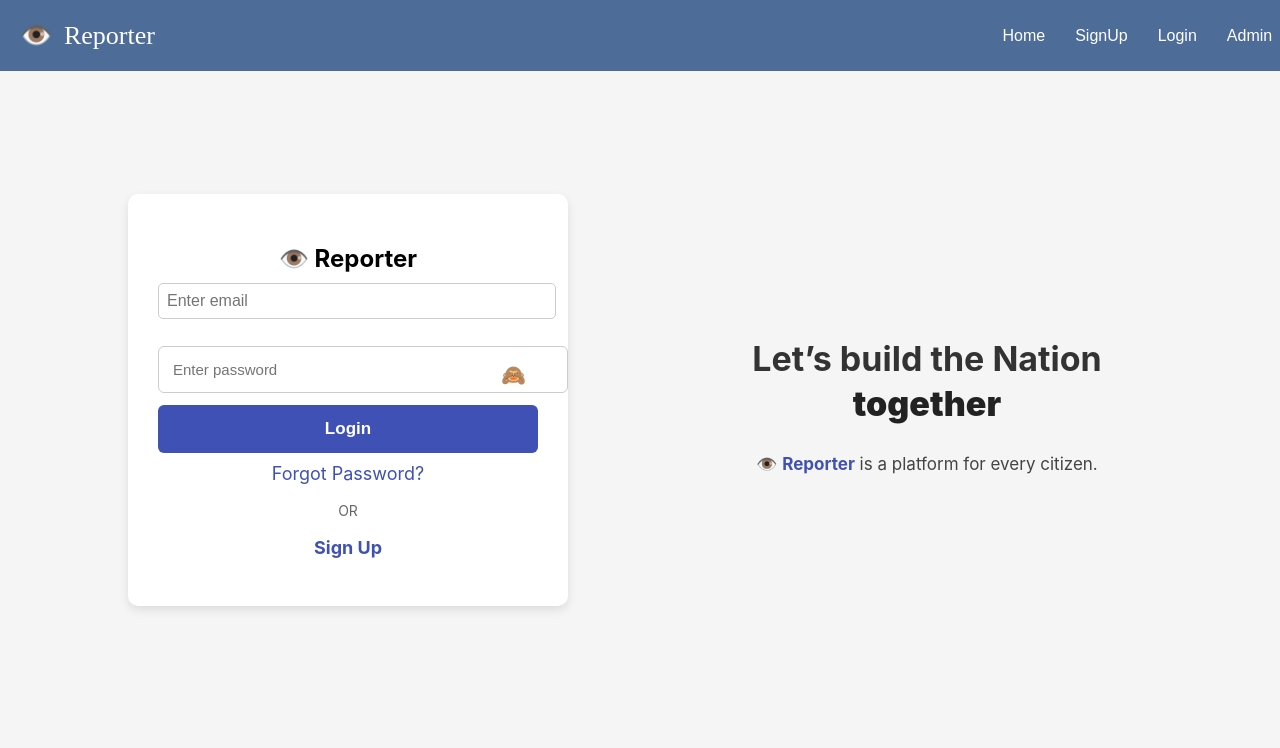
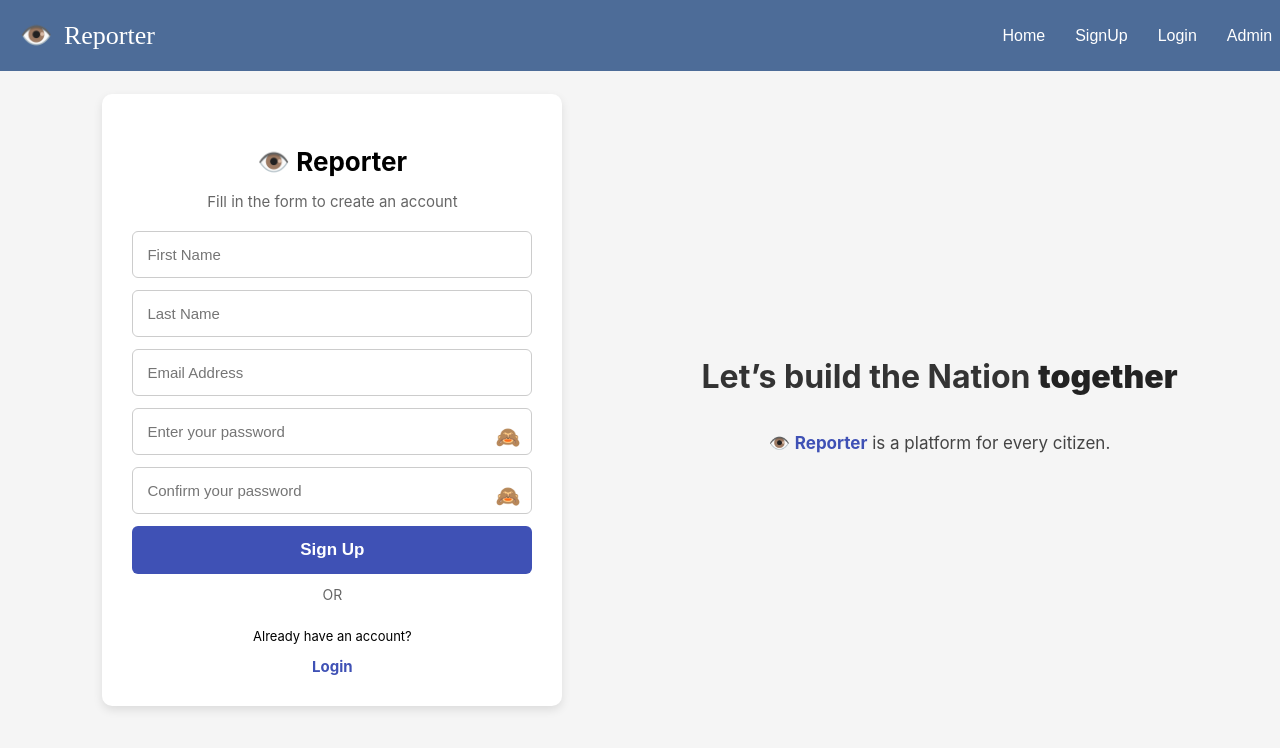
Before and after one commit to Skian9299/IReporter, a React (Create React App) app in the folder frontend/: page /signup in a window 1280 px wide. Before the commit this address led to /login. Shown: the top 748 px of the page. Built offline with nearby package versions, Linux system fonts and the light colour scheme.

Commit message:
SignUp redone

```diff
--- a/frontend/src/pages/SignUp.js
+++ b/frontend/src/pages/SignUp.js
@@ -1,303 +1,164 @@
-// import React, { useState, useEffect, useCallback } from "react";
-// import { useNavigate } from "react-router-dom";
-// import "./AllReports.css";
+import React, { useState } from "react";
+import axios from "axios";
+import "./SignUp.css";
 
-// const AllReports = () => {
-//   const navigate = useNavigate();
-//   const [username, setUsername] = useState("User");
-//   const [reports, setReports] = useState([]);
-//   const [loading, setLoading] = useState(true);
-//   const [error, setError] = useState(null);
+const SignUp = () => {
+  const [formData, setFormData] = useState({
+    first_name: "",
+    last_name: "",
+    email: "",
+    password: "",
+    confirmPassword: "",
+  });
 
-//   // Helper function to parse localStorage safely
-//   const getStoredUser = () => {
-//     try {
-//       return JSON.parse(localStorage.getItem("user"));
-//     } catch {
-//       return null;
-//     }
-//   };
+  const [showPassword, setShowPassword] = useState(false);
+  const [showConfirmPassword, setShowConfirmPassword] = useState(false);
+  const [error, setError] = useState("");
+  const [successMessage, setSuccessMessage] = useState("");
+  const [loading, setLoading] = useState(false);
 
-//   // Fetch user reports
-//   const fetchUserReports = useCallback(async (token) => {
-//     try {
-//       setLoading(true);
-//       setError(null);
+  // Handle input changes
+  const handleChange = (e) => {
+    setFormData({ ...formData, [e.target.name]: e.target.value });
 
-//       const [redFlagsResponse, interventionsResponse] = await Promise.all([
-//         fetch("http://localhost:5000/redflags", {
-//           method: "GET",
-//           headers: { Authorization: `Bearer ${token}` },
-//         }),
-//         fetch("http://localhost:5000/interventions", {
-//           method: "GET",
-//           headers: { Authorization: `Bearer ${token}` },
-//         }),
-//       ]);
-
-//       if (!redFlagsResponse.ok) {
-//         throw new Error("Failed to fetch red flags");
-//       }
-//       if (!interventionsResponse.ok) {
-//         throw new Error("Failed to fetch interventions");
-//       }
-
-//       const [redFlags, interventions] = await Promise.all([
-//         redFlagsResponse.json(),
-//         interventionsResponse.json(),
-//       ]);
-
-//       setReports([...redFlags, ...interventions]);
-//     } catch (error) {
-//       console.error("Error fetching reports:", error);
-//       setError(error.message || "Failed to fetch reports.");
-//     } finally {
-//       setLoading(false);
-//     }
-//   }, []);
-
-//   useEffect(() => {
-//     const storedUser = getStoredUser();
-//     const token = localStorage.getItem("token");
-
-//     if (storedUser && storedUser.first_name && storedUser.last_name && token) {
-//       setUsername(`${storedUser.first_name} ${storedUser.last_name}`);
-//       fetchUserReports(token);
-//     } else {
-//       navigate("/login");
-//     }
-//   }, [navigate, fetchUserReports]);
-
-//   // Handle edit
-//   const handleEdit = (report) => {
-//     const reportType = report.type; // Assuming you store the type in each report
-//     navigate(`/edit-report/${report.id}?type=${reportType}`);
-//   };
-
-//   // Handle delete
-//   const handleDelete = async (report) => {
-//     if (!window.confirm("Are you sure you want to delete this report?")) return;
-
-//     const endpoint = report.type === "redflag" ? "redflags" : "interventions";
-
-//     try {
-//       const response = await fetch(`http://localhost:5000/${endpoint}/${report.id}`, {
-//         method: "DELETE",
-//         headers: { Authorization: `Bearer ${localStorage.getItem("token")}` },
-//       });
-
-//       if (!response.ok) throw new Error("Failed to delete report");
-//       setReports(reports.filter((r) => r.id !== report.id));
-//       alert("Report deleted successfully.");
-//     } catch (error) {
-//       console.error("Error deleting report:", error);
-//       alert("An error occurred while deleting the report.");
-//     }
-//   };
-
-//   // Handle logout
-//   const handleLogout = () => {
-//     localStorage.clear();
-//     navigate("/");
-//   };
-
-//   return (
-//     <div className="reports-container">
-//       <div className="reports-header">
-//         <div className="user-info">
-//           <img src="default-avatar.png" alt="Profile" className="profile-pic" />
-//           <span className="username">{username}</span>
-//         </div>
-//         <div className="dashboard-buttons">
-//           <button onClick={() => navigate("/dashboard")}>Add Report</button>
-//           <button onClick={() => navigate("/reports")}>All Reports</button>
-//           <button onClick={handleLogout}>Log Out</button>
-//         </div>
-//       </div>
-
-//       <h2>Your Reports</h2>
-
-//       {loading ? (
-//         <p>Loading reports...</p>
-//       ) : error ? (
-//         <p className="error-message">{error}</p>
-//       ) : reports.length > 0 ? (
-//         <div className="reports-list">
-//           {reports.map((report) => (
-//             <div key={report.id} className="report-card">
-//               <div className="report-content">
-//                 <h3>{report.title}</h3>
-//                 <p>{report.description}</p>
-//                 {report.image && <img src={`http://localhost:5000/uploads/${report.image}`} alt="Report" className="report-image" />}
-//               </div>
-//               <div className="report-actions">
-//                 <button onClick={() => handleEdit(report)}>Edit</button>
-//                 <button onClick={() => handleDelete(report)}>Delete</button>
-//               </div>
-//             </div>
-//           ))}
-//         </div>
-//       ) : (
-//         <p>No reports found.</p>
-//       )}
-//     </div>
-//   );
-// };
-
-// export default AllReports;
-
-
-import React, { useState, useEffect, useCallback } from "react";
-import { useNavigate } from "react-router-dom";
-import "./AllReports.css";
-
-const AllReports = () => {
-  const navigate = useNavigate();
-  const [username, setUsername] = useState("User");
-  const [reports, setReports] = useState([]);
-  const [loading, setLoading] = useState(true);
-  const [error, setError] = useState(null);
-
-  // Helper function to parse localStorage safely
-  const getStoredUser = () => {
-    try {
-      return JSON.parse(localStorage.getItem("user"));
-    } catch {
-      return null;
+    if (e.target.name === "password" || e.target.name === "confirmPassword") {
+      validatePasswords(
+        e.target.name === "password" ? e.target.value : formData.password,
+        e.target.name === "confirmPassword" ? e.target.value : formData.confirmPassword
+      );
     }
   };
 
-  // Fetch user reports with AbortController to prevent memory leaks
-  const fetchUserReports = useCallback(async (token) => {
-    const controller = new AbortController();
+  // Validate password match
+  const validatePasswords = (pass, confirmPass) => {
+    if (confirmPass && pass !== confirmPass) {
+      setError("Passwords do not match.");
+    } else {
+      setError("");
+    }
+  };
+
+  // Handle form submission
+  const handleSubmit = async (e) => {
+    e.preventDefault();
+    if (error) return;
+
+    setLoading(true);
+    setError("");
+    setSuccessMessage("");
+
     try {
-      setLoading(true);
-      setError(null);
+      const response = await axios.post("http://127.0.0.1:5000/signup", {
+        first_name: formData.first_name,
+        last_name: formData.last_name,
+        email: formData.email,
+        password: formData.password,
+      });
 
-      const [redFlagsResponse, interventionsResponse] = await Promise.all([
-        fetch("http://localhost:5000/redflags", {
-          method: "GET",
-          headers: { Authorization: `Bearer ${token}` },
-          signal: controller.signal,
-        }),
-        fetch("http://localhost:5000/interventions", {
-          method: "GET",
-          headers: { Authorization: `Bearer ${token}` },
-          signal: controller.signal,
-        }),
-      ]);
-
-      if (!redFlagsResponse.ok) throw new Error("Failed to fetch red flags");
-      if (!interventionsResponse.ok) throw new Error("Failed to fetch interventions");
-
-      const [redFlags, interventions] = await Promise.all([
-        redFlagsResponse.json(),
-        interventionsResponse.json(),
-      ]);
-
-      // Ensure each report has a type for handling edits & deletions
-      const formattedRedFlags = redFlags.map((r) => ({ ...r, type: "redflag" }));
-      const formattedInterventions = interventions.map((i) => ({ ...i, type: "intervention" }));
-
-      setReports([...formattedRedFlags, ...formattedInterventions]);
-    } catch (error) {
-      if (error.name !== "AbortError") {
-        console.error("Error fetching reports:", error);
-        setError(error.message || "Failed to fetch reports.");
-      }
+      setSuccessMessage(response.data.message || "Sign-up successful! Please log in.");
+      setFormData({
+        first_name: "",
+        last_name: "",
+        email: "",
+        password: "",
+        confirmPassword: "",
+      });
+    } catch (err) {
+      setError(err.response?.data?.error || "An error occurred. Please try again.");
     } finally {
       setLoading(false);
     }
-    return () => controller.abort();
-  }, []);
-
-  useEffect(() => {
-    const storedUser = getStoredUser();
-    const token = localStorage.getItem("token");
-
-    if (storedUser && storedUser.first_name && storedUser.last_name && token) {
-      setUsername(`${storedUser.first_name} ${storedUser.last_name}`);
-      fetchUserReports(token);
-    } else {
-      navigate("/login");
-    }
-  }, [navigate, fetchUserReports]);
-
-  // Handle edit
-  const handleEdit = (report) => {
-    navigate(`/edit-report/${report.id}?type=${report.type}`);
-  };
-
-  // Handle delete
-  const handleDelete = async (report) => {
-    const confirmed = window.confirm(`Delete "${report.title}"? This action cannot be undone.`);
-    if (!confirmed) return;
-
-    const endpoint = report.type === "redflag" ? "redflags" : "interventions";
-
-    try {
-      const response = await fetch(`http://localhost:5000/${endpoint}/${report.id}`, {
-        method: "DELETE",
-        headers: { Authorization: `Bearer ${localStorage.getItem("token")}` },
-      });
-
-      if (!response.ok) throw new Error("Failed to delete report");
-      setReports(reports.filter((r) => r.id !== report.id));
-      alert("Report deleted successfully.");
-    } catch (error) {
-      console.error("Error deleting report:", error);
-      alert("An error occurred while deleting the report.");
-    }
-  };
-
-  // Handle logout
-  const handleLogout = () => {
-    localStorage.removeItem("user");
-    localStorage.removeItem("token");
-    navigate("/");
   };
 
   return (
-    <div className="reports-container">
-      <div className="reports-header">
-        <div className="user-info">
-          <img src="default-avatar.png" alt="Profile" className="profile-pic" />
-          <span className="username">{username}</span>
-        </div>
-        <div className="dashboard-buttons">
-          <button onClick={() => navigate("/dashboard")}>Add Report</button>
-          <button onClick={() => navigate("/reports")}>All Reports</button>
-          <button onClick={handleLogout}>Log Out</button>
-        </div>
+    <div className="signup-container">
+      <div className="signup-form">
+        <h2 className="title">👁️ Reporter</h2>
+        <p className="subtitle">Fill in the form to create an account</p>
+
+        <form onSubmit={handleSubmit}>
+          <input
+            type="text"
+            name="first_name"
+            placeholder="First Name"
+            value={formData.first_name}
+            onChange={handleChange}
+            required
+          />
+          <input
+            type="text"
+            name="last_name"
+            placeholder="Last Name"
+            value={formData.last_name}
+            onChange={handleChange}
+            required
+          />
+          <input
+            type="email"
+            name="email"
+            placeholder="Email Address"
+            value={formData.email}
+            onChange={handleChange}
+            required
+          />
+
+          <div className="password-field">
+            <input
+              type={showPassword ? "text" : "password"}
+              name="password"
+              placeholder="Enter your password"
+              value={formData.password}
+              onChange={handleChange}
+              required
+            />
+            <span
+              className="toggle-password"
+              onClick={() => setShowPassword(!showPassword)}
+              role="button"
+            >
+              {showPassword ? "👁️" : "🙈"}
+            </span>
+          </div>
+
+          <div className="password-field">
+            <input
+              type={showConfirmPassword ? "text" : "password"}
+              name="confirmPassword"
+              placeholder="Confirm your password"
+              value={formData.confirmPassword}
+              onChange={handleChange}
+              required
+            />
+            <span
+              className="toggle-password"
+              onClick={() => setShowConfirmPassword(!showConfirmPassword)}
+              role="button"
+            >
+              {showConfirmPassword ? "👁️" : "🙈"}
+            </span>
+          </div>
+
+          {error && <p className="error-text">{error}</p>}
+          {successMessage && <p className="success-text">{successMessage}</p>}
+
+          <button type="submit" className="signup-btn" disabled={error !== "" || loading}>
+            {loading ? "Signing Up..." : "Sign Up"}
+          </button>
+
+          <p className="or-text">OR</p>
+          <p className="or -text">Already have an account?</p>
+          <a href="/login" className="login-link">Login</a>
+        </form>
       </div>
 
-      <h2>Your Reports</h2>
-
-      {loading ? (
-        <p>Loading reports...</p>
-      ) : error ? (
-        <p className="error-message">{error}</p>
-      ) : reports.length > 0 ? (
-        <div className="reports-list">
-          {reports.map((report) => (
-            <div key={report.id} className="report-card">
-              <div className="report-content">
-                <h3>{report.title}</h3>
-                <p>{report.description}</p>
-                {report.image && <img src={`http://localhost:5000/uploads/${report.image}`} alt="Report" className="report-image" />}
-              </div>
-              <div className="report-actions">
-                <button onClick={() => handleEdit(report)}>Edit</button>
-                <button onClick={() => handleDelete(report)}>Delete</button>
-              </div>
-            </div>
-          ))}
-        </div>
-      ) : (
-        <p>No reports found.</p>
-      )}
+      <div className="signup-info">
+        <h2 className="hero-text">
+          Let’s build the Nation <span className="bold-text">together</span>
+        </h2>
+        <p>👁️ <span className="highlight">Reporter</span> is a platform for every citizen.</p>
+      </div>
     </div>
   );
 };
 
-export default AllReports;
+export default SignUp;
```
